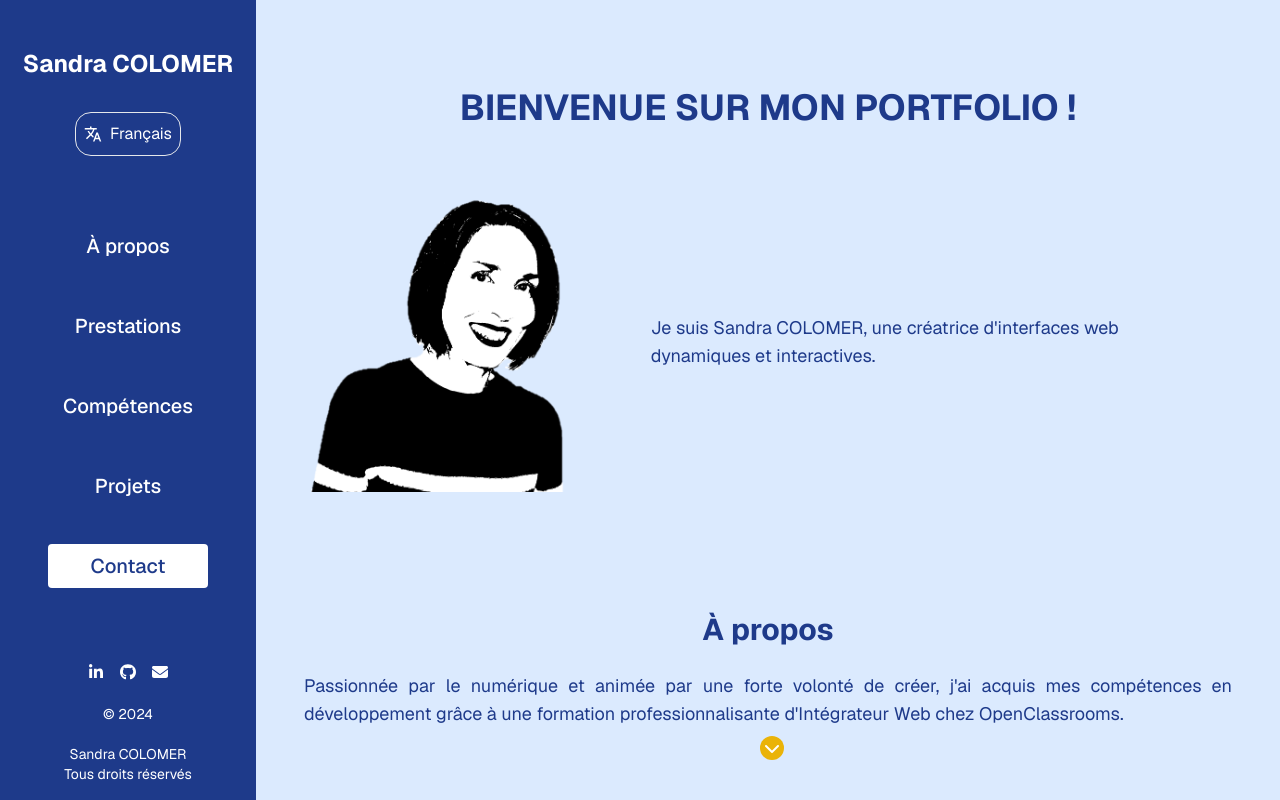
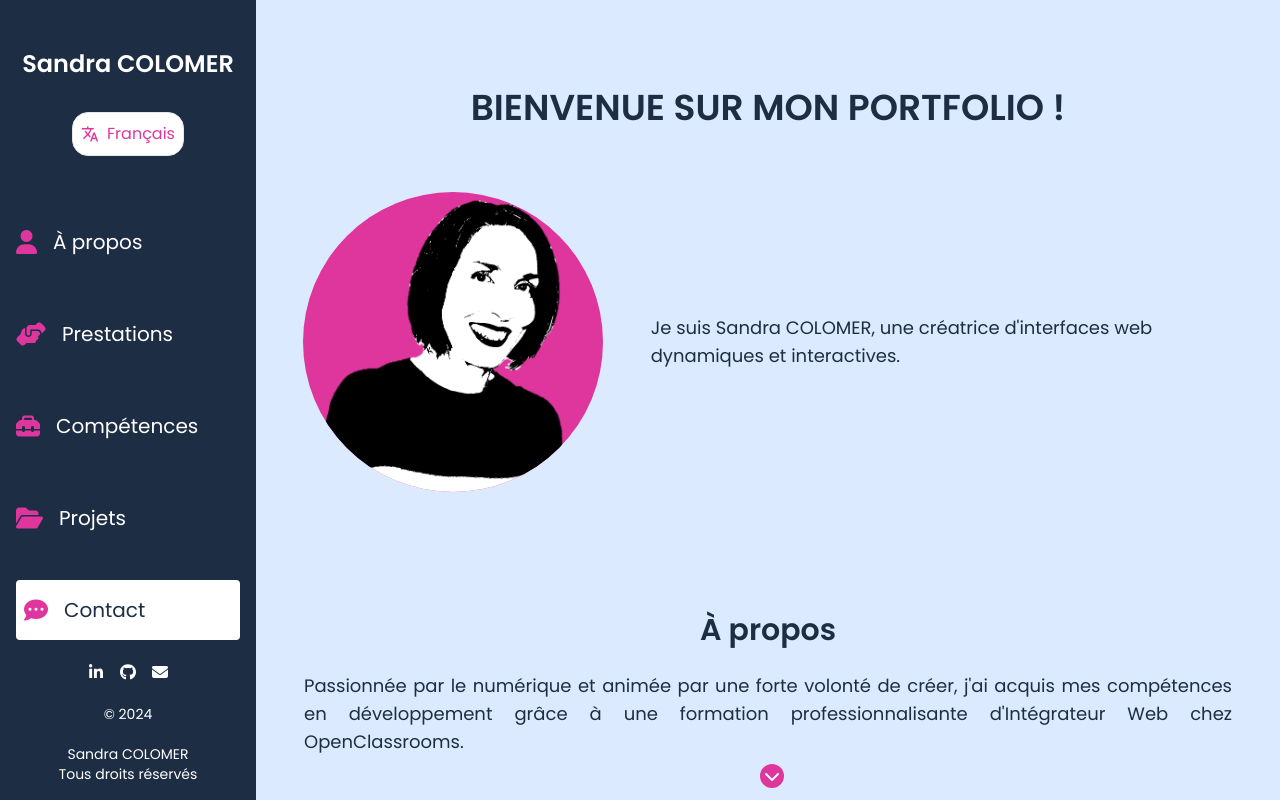
Before and after one commit to SanCo21/My-Portfolio, a Next.js app: page / in a window 1280 px wide. Shown: the top 800 px of the page. Built offline with nearby package versions, Linux system fonts and the light colour scheme.

Commit message:
change theme

```diff
--- a/src/app/components/LanguageSwitcher.js
+++ b/src/app/components/LanguageSwitcher.js
@@ -4,7 +4,7 @@ const LanguageSwitcher = ({ lang, toggleLanguage }) => {
   return (
     <button
       onClick={toggleLanguage}
-      className="flex items-center justify-center p-2  rounded-2xl border"
+      className="flex items-center justify-center p-2 text-accent bg-white rounded-2xl border"
     >
       <svg stroke="currentColor" fill="currentColor" strokeWidth="0" viewBox="0 0 24 24" height="18" width="18" xmlns="http://www.w3.org/2000/svg">
         <path d="M12.87 15.07l-2.54-2.51.03-.03c1.74-1.94 2.98-4.17 3.71-6.53H17V4h-7V2H8v2H1v1.99h11.17C11.5 7.92 10.44 9.75 9 11.35 8.07 10.32 7.3 9.19 6.69 8h-2c.73 1.63 1.73 3.17 2.98 4.56l-5.09 5.02L4 19l5-5 3.11 3.11.76-2.04zM18.5 10h-2L12 22h2l1.12-3h4.75L21 22h2l-4.5-12zm-2.62 7l1.62-4.33L19.12 17h-3.24z"></path>
--- a/src/app/components/Navbar.js
+++ b/src/app/components/Navbar.js
@@ -1,20 +1,84 @@
+// import Link from "next/link";
+// import "@fortawesome/fontawesome-free/css/all.min.css";
+// import { content } from "../../content";
+
+// const Navbar = ({
+//   lang,
+//   activeSection,
+//   orientation = "horizontal",
+//   // compact = false,
+// }) => {
+//   const sections = content.sectionsData;
+//   const navClass =
+//     orientation === "vertical"
+//       ? "flex flex-col justify-evenly my-8 space-y-4"
+//       : // ? "flex flex-col items-center group h-full justify-evenly my-8 mx-4 space-y-4"
+//         "flex space-x-4";
+
+//   const itemClass =
+//     orientation === "vertical"
+//       ? "w-full flex items-center py-2 truncate transform transition-transform"
+//       : "flex items-center group transform transition-transform";
+
+//   const handleLinkClick = (event, id) => {
+//     event.preventDefault();
+//     const element = document.getElementById(id);
+//     if (element) {
+//       element.scrollIntoView({ behavior: "smooth" });
+//       window.history.pushState(null, null, `#${id}`);
+//     }
+//   };
+
+//   return (
+//     <nav className={`flex-1 flex justify-center ${navClass}`}>
+//       {Object.keys(sections)
+//         .filter((key) => key !== "home")
+//         .map((key) => (
+//           <Link
+//             href={`#${sections[key].id}`}
+//             key={key}
+//             scroll={false}
+//             legacyBehavior
+//           >
+//             <a
+//               className={`${itemClass} font-medium hover:text-accent ${
+//                 activeSection === sections[key].id
+//                   ? "bg-white rounded text-primary font-medium px-2"
+//                   : ""
+//               }`}
+//               onClick={(event) => handleLinkClick(event, sections[key].id)}
+//             >
+//               {orientation === "vertical" && sections[key].icon && (
+//                 <i
+//                   className={`fas fa-${sections[key].icon} text-1xl text-accent mr-3 hover:text-blue-900`}
+//                 ></i>
+//               )}
+//               {/* {lang === "fr" ? sections[key].title.fr : sections[key].title.en} */}
+//               <span>{sections[key].title[lang] || ""}</span>
+//             </a>
+//           </Link>
+//         ))}
+//     </nav>
+//   );
+// };
+
+// export default Navbar;
+
 import Link from "next/link";
+import "@fortawesome/fontawesome-free/css/all.min.css";
 import { content } from "../../content";
 
-const Navbar = ({
-  lang,
-  activeSection,
-  orientation = "horizontal",
-  // compact = false,
-}) => {
+const Navbar = ({ lang, activeSection, orientation = "horizontal" }) => {
   const sections = content.sectionsData;
   const navClass =
     orientation === "vertical"
-      ? "flex flex-col items-center h-full justify-evenly m-8 space-y-4"
+      ? "flex flex-col justify-evenly my-auto space-y-8"
       : "flex space-x-4";
 
   const itemClass =
-    orientation === "vertical" ? "w-full text-center py-2 truncate" : "";
+    orientation === "vertical"
+      ? "w-full flex items-center truncate transition-transform transform hover:scale-105"
+      : "flex items-center group transition-transform transform hover:scale-105";
 
   const handleLinkClick = (event, id) => {
     event.preventDefault();
@@ -26,7 +90,7 @@ const Navbar = ({
   };
 
   return (
-    <nav className={`flex-1 flex justify-center ${navClass}`}>
+    <nav className={navClass}>
       {Object.keys(sections)
         .filter((key) => key !== "home")
         .map((key) => (
@@ -37,15 +101,25 @@ const Navbar = ({
             legacyBehavior
           >
             <a
-              className={`${itemClass} font-medium hover:text-accent ${
+              className={`${itemClass} font-medium mt-2 py-4 text-center ${
                 activeSection === sections[key].id
                   ? "bg-white rounded text-primary font-medium px-2"
                   : ""
               }`}
               onClick={(event) => handleLinkClick(event, sections[key].id)}
             >
-              {/* {lang === "fr" ? sections[key].title.fr : sections[key].title.en} */}
-              {sections[key].title[lang] || ""}
+              {orientation === "vertical" && sections[key].icon && (
+                <i
+                  className={`fas fa-${sections[key].icon} text-2xl text-accent mr-4 `}
+                ></i>
+              )}
+              <span
+                className={`hover:text-accent ${
+                  orientation === "vertical" ? "" : ""
+                }`}
+              >
+                {sections[key].title[lang] || ""}
+              </span>
             </a>
           </Link>
         ))}
--- a/src/app/components/Sidebar.js
+++ b/src/app/components/Sidebar.js
@@ -17,7 +17,7 @@ const Sidebar = ({ lang, toggleLanguage, activeSection }) => {
 
   return (
     <aside className="bg-primary text-white w-64 min-h-screen fixed top-0 left-0 p-4 flex-col justify-between hidden lg:flex">
-      <div className="flex-shrink-0">
+      <div className="flex-shrink-0 mb-8">
         <h1 className="text-2xl text-center font-bold mb-5">
           <a href="#home">
             {base}
@@ -29,7 +29,7 @@ const Sidebar = ({ lang, toggleLanguage, activeSection }) => {
           <LanguageSwitcher lang={lang} toggleLanguage={toggleLanguage} />
         </div>
       </div>
-      <div className="text-xl flex-grow flex flex-col justify-between">
+      <div className="text-xl flex-grow flex flex-col">
         <Navbar
           lang={lang}
           activeSection={activeSection}
--- a/src/app/layout.js
+++ b/src/app/layout.js
@@ -1,17 +1,25 @@
-import { Geist, Geist_Mono } from "next/font/google";
+// import { Geist, Geist_Mono } from "next/font/google";
+import { Poppins } from "next/font/google";
 import "./styles/globals.css";
 // import { appWithTranslation } from 'next-i18next';
 // import { i18n } from '../../next-i18next.config.mjs';
 
-const geistSans = Geist({
-  variable: "--font-geist-sans",
+// const geistSans = Geist({
+//   variable: "--font-geist-sans",
+//   subsets: ["latin"],
+//   display: 'swap'
+// });
+
+// const geistMono = Geist_Mono({
+//   variable: "--font-geist-mono",
+//   subsets: ["latin"],
+// });
+
+const poppins = Poppins({
+  variable: "--font-poppins",
+  weight: ["400", "600"],
   subsets: ["latin"],
-  display: 'swap'
-});
-
-const geistMono = Geist_Mono({
-  variable: "--font-geist-mono",
-  subsets: ["latin"],
+  display: "swap",
 });
 
 export const metadata = {
@@ -23,9 +31,10 @@ export const metadata = {
 export default function RootLayout({ children }) {
   return (
     <html lang="fr">
-      <body
+      {/* <body
         className={`${geistSans.variable} ${geistMono.variable} antialiased`}
-      >
+      > */}
+      <body className={`${poppins.variable} antialiased`}>
         {children}
       </body>
     </html>
--- a/src/app/page.js
+++ b/src/app/page.js
@@ -15,6 +15,7 @@ import ContactForm from "./components/ContactForm";
 import Footer from "./components/Footer";
 import Typewriter from "./components/Typewriter";
 import CollapseAbout from "./components/CollapseAbout";
+import Head from "next/head";
 
 const colorMapping = {
   primary: "bg-primary",
@@ -102,6 +103,9 @@ const HomePage = () => {
 
   return (
     <div className="w-full relative">
+      <Head>
+        <link rel="preload" href="/images/Portrait7.png" as="image" />
+      </Head>
       <div className="w-full mx-auto relative">
         <Sidebar
           lang={lang}
@@ -140,21 +144,19 @@ const HomePage = () => {
                       <h2 className="text-4xl font-bold text-primary text-center uppercase">
                         <Typewriter
                           text={
-                              lang === "fr"
-                                ? section.title.fr
-                                : section.title.en
+                            lang === "fr" ? section.title.fr : section.title.en
                           }
                         />
                       </h2>
                       <div className="flex mt-16 items-center justify-center">
                         <div className="w-1/3 flex justify-center">
-                        <div className="photo">
+                          <div className="photo rounded-full bg-accent">
                             <Image
                               src="/images/Portrait7.png"
                               alt="Portrait Sandra"
-                            layout="fill"
-                            objectFit="cover"
-
+                              width={300}
+                              height={500}
+                              priority={true}
                             />
                           </div>
                         </div>
--- a/src/app/styles/globals.css
+++ b/src/app/styles/globals.css
@@ -4,10 +4,25 @@
 
 @import "~@fortawesome/fontawesome-free/css/all.min.css";
 
+@import url('https://fonts.googleapis.com/css2?family=Poppins:wght@400;600&display=swap');
+
+body {
+  font-family: 'Poppins', sans-serif;
+}
+
+input, textarea, button, label {
+  font-family: 'Poppins', sans-serif;
+}
+
+
 :root {
   --background: #dbeafe;
-  --foreground: #093257;
+  --foreground: #1d2d44;
   --screen-max: 1536px;
+  /* --primary: #1e3a8a; */
+  --primary: #1d2d44;
+  --secondary: #bfcde0;
+  --accent: #de369D;
 }
 
 html,
@@ -18,7 +33,7 @@ body {
 body {
   background-color: var(--background);
   color: var(--foreground);
-  font-family: var(--font-geist-sans), sans-serif;
+  font-family: 'Poppins', sans-serif;
   margin: 0;
   padding: 0;
   line-height: 1.6;
@@ -254,6 +269,49 @@ html {
 .photo img {
   width: 100%;
   height: 100%;
-  /* object-fit: cover; */
+  object-fit: cover;
   /* border-radius: 50%; */
 }
+
+/* Structure de la navigation */
+.navbar-vertical {
+  display: flex;
+  flex-direction: column;
+  align-items: flex-start;
+  /* justify-content: space-evenly; */
+  /* gap: 16px; */
+}
+
+.navbar-horizontal {
+  display: flex;
+  /* gap: 16px; */
+}
+
+.nav-item {
+  width: 100%;
+  transition: transform 0.3s, color 0.3s;
+}
+
+.nav-item:hover .nav-icon {
+  color: var(--primary); /* Changer la couleur au survol */
+}
+
+.nav-item:hover .nav-title {
+  color: yellow;
+}
+
+.nav-icon {
+  transition: color 0.3s;
+}
+
+.nav-title {
+  transition: color 0.3s;
+}
+
+.active {
+  background-color: white;
+  border-radius: 8px;
+  color: var(--primary);
+  font-weight: bold;
+  padding: 8px;
+}
--- a/src/content.js
+++ b/src/content.js
@@ -46,6 +46,7 @@ export const content = {
       },
       component: "null",
       backgroundColor: "null",
+      icon: "home",
     },
     about: {
       id: "about",
@@ -59,6 +60,7 @@ export const content = {
       },
       component: "null",
       backgroundColor: "null",
+      icon: "user",
     },
     activities: {
       id: "activities",
@@ -72,6 +74,7 @@ export const content = {
       },
       component: "ActivityCards",
       backgroundColor: "null",
+      icon: "hands-helping",
       commonImage: {
         src: "/images/working.jpg",
         alt: "Activity image",
@@ -135,6 +138,7 @@ export const content = {
       },
       component: "SkillsCards",
       backgroundColor: "",
+      icon: "toolbox",
 
       skillsList: [
         {
@@ -196,6 +200,7 @@ export const content = {
       },
       component: "ProjectsCards",
       backgroundColor: "null",
+      icon: "folder-open",
     },
     contact: {
       id: "contact",
@@ -209,6 +214,7 @@ export const content = {
       },
       component: "ContactForm",
       backgroundColor: "null",
+      icon: "comment-dots",
     },
   },
 };
--- a/tailwind.config.mjs
+++ b/tailwind.config.mjs
@@ -10,15 +10,15 @@ const config = {
       colors: {
         background: "var(--background)",
         foreground: "var(--foreground)",
-        primary: "#1e3a8a",
-        secondary: "#dbeafe",
-        accent: "#eab308",
+        primary: "var(--primary)",
+        secondary: "var(--secondary)",
+        accent: "var(--accent)",
       },
       maxWidth: {
         "screen-max": "var(--screen-max)",
       },
       width: {
-        'custom': '34rem',
+        custom: "34rem",
       },
     },
   },
```
Also changed, not shown: src/app/components/contactForm.js (+20 -18 lines), public/images/Sandra.jpg (deleted), 1 other file (tests, documents, lock files or other folders). Lines whose indentation alone changed are shown as unchanged.
